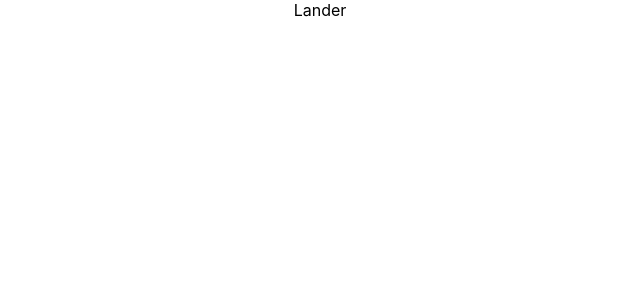
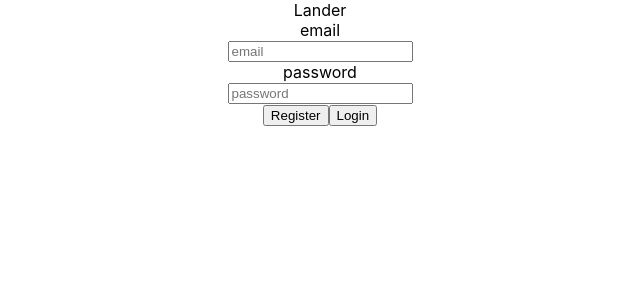
Before and after one commit to SkylarSiggard/Personal-Project-skynet, a React (Create React App) app: page / in a window 1280 px wide. Shown: the top 300 px of the page, without its empty margins (320-960 px from the left). Built offline with nearby package versions, Linux system fonts and the light colour scheme.

Commit message:
toggle login in works

```diff
--- a/src/components/Lander/Lander.js
+++ b/src/components/Lander/Lander.js
@@ -4,13 +4,51 @@ export default class Lander extends Component {
     constructor() {
         super()
         this.state = {
-
+            register: false,
+            email: '',
+            password: '',
+            password2: ''
         }
+    }
+    toggleChange = () => {
+        this.setState({
+            register: !this.state.register
+        })
+    }
+    handleChange = (e, key) => {
+        this.setState({
+            [key]: e.target.value
+        })
     }
     render() {
         return(
         <div className="lander">
             Lander
+            {!this.state.register
+            ? (
+            <div className="login">
+                <div>email</div>
+                <input onChange={(e) => this.handleChange(e, 'email')} type="text" placeholder='email'/>
+                <div>password</div>
+                <input onChange={(e) => this.handleChange(e, 'password')} type="text" placeholder='password'/>
+                <div>
+                    <button onClick={() => this.toggleChange()}>Register</button>
+                    <button>Login</button>
+                </div>
+            </div>
+            ) : (
+                <div className="login">
+                <div>email</div>
+                <input onChange={(e) => this.handleChange(e, 'email')} type="text" placeholder='email'/>
+                <div>password</div>
+                <input onChange={(e) => this.handleChange(e, 'password')} type="text" placeholder='password'/>
+                <input onChange={(e) => this.handleChange(e, 'password2')} type="text" placeholder='password'/>
+                <div>
+                    <button onClick={() => this.toggleChange()}>Back to Login</button>
+                    <button>Register</button>
+                </div>
+            </div>
+            )}
         </div>
         )
     }
```
